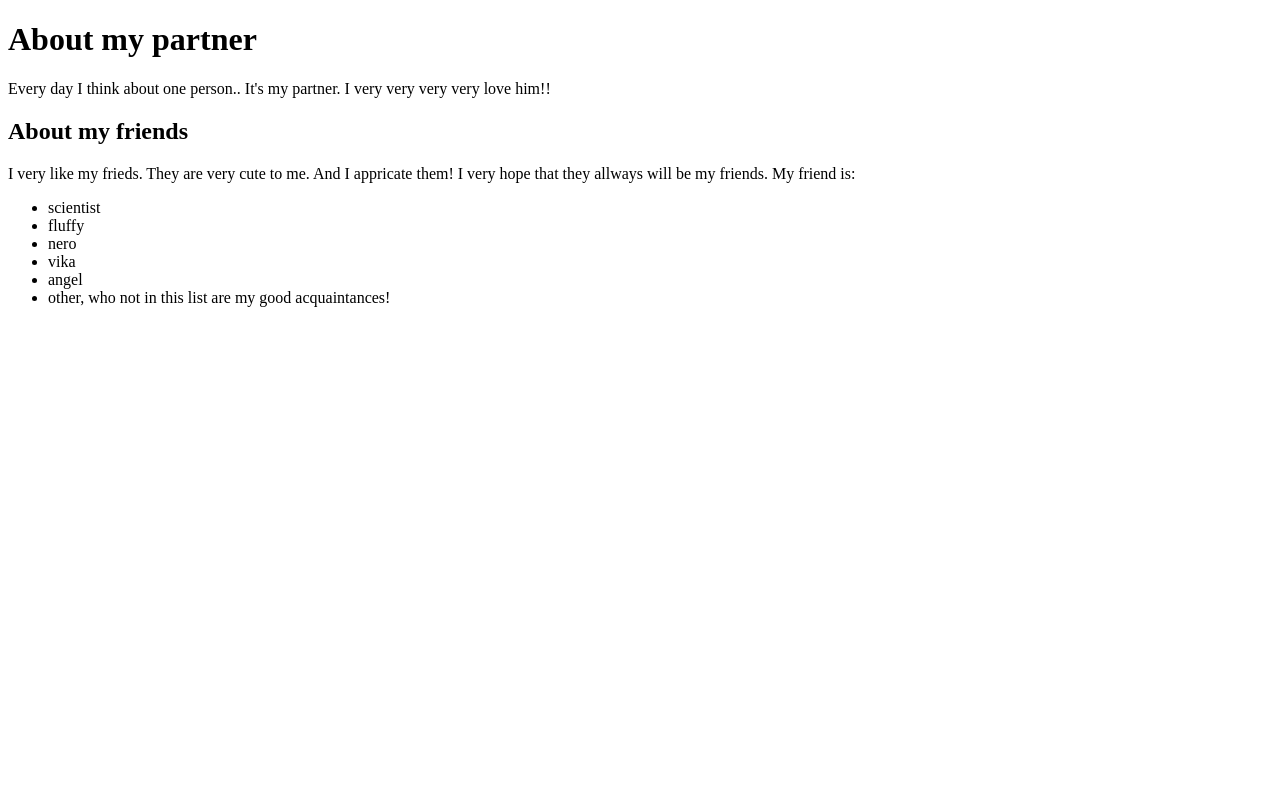
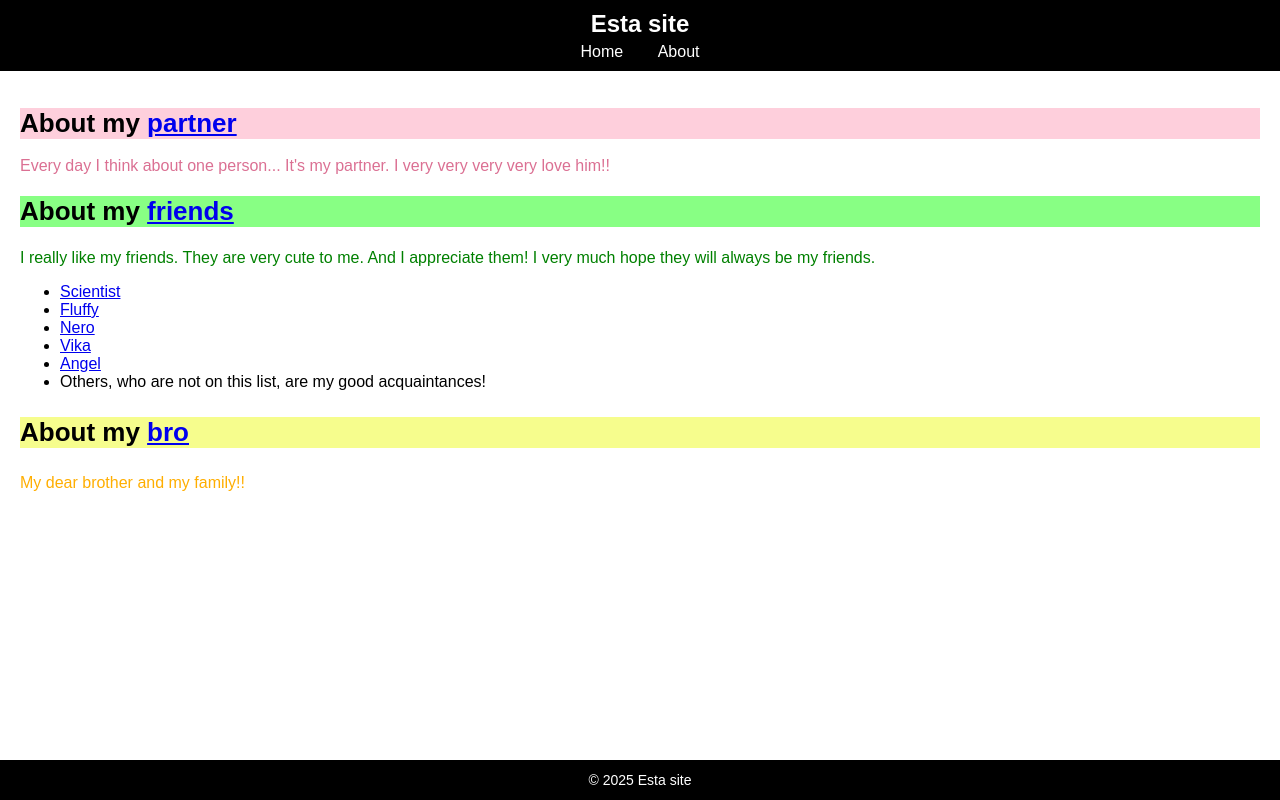
Before and after one commit to Kseniia-Koftunova/my-website, a plain HTML site: page index.html in a window 1280 px wide. Drawn offline with Linux system fonts and the light colour scheme.

Commit message:
Add files via upload

```diff
--- a/index.html
+++ b/index.html
@@ -1,26 +1,90 @@
 <!DOCTYPE html>
 <html lang="en">
 <head>
-        <title> Esta site </title>
+  <meta charset="UTF-8" />
+  <link rel="stylesheet" href="style.css" />
+  <title>Esta site</title>
 
+  <style>
+    h2 {
+      background: #88ff84;
+    }
+    h1 {
+      background-color: #fecfdc;
+    }
+    h3 {
+      background-color: #f6fd8d;
+    }
+
+    html, body {
+      height: 100%;
+      margin: 0;
+    }
+
+    .wrapper {
+      display: flex;
+      flex-direction: column;
+      min-height: 100vh;
+    }
+
+    main {
+      flex: 1;
+      padding: 20px;
+    }
+
+    .site-footer {
+      height: 100px;
+      line-height: 100px;
+      background-color: dimgray;
+      color: white;
+      text-align: center;
+    }
+  </style>
 </head>
+
 <body>
-        <h1>About my partner</h1>
-        <p>Every day I think about one person.. It's my partner. I very very very very love him!!</p>
+  <div class="wrapper">
+    <header class="site-header">
+      <div class="logo">Esta site</div>
+      <nav class="nav">
+        <a class="link" href="index.html">Home</a>
+        <a class="link" href="about.html">About</a>
+      </nav>
+    </header>
 
-        <h2>
-            About my friends
+    <main>
+      <h1 id="main-title">
+        About my
+        <a href="https://drive.google.com/file/d/1kP0EXCHIfGPP4QZwHh9Uvf_0HW8e4TPS/view?usp=sharing">partner</a>
+      </h1>
+      <p style="color: palevioletred;">Every day I think about one person... It's my partner. I very very very very love him!!</p>
+
+      <h2 id="main-title">
+        About my
+        <a href="https://drive.google.com/file/d/1p9tr96Vn9zQpGY6v8MiIHG9DiReestCi/view?usp=sharing">friends</a>
       </h2>
-        <p> I very like my frieds. They are very cute to me. And I appricate them! I very hope that they allways will be my friends. My friend is:</p>
+      <p style="color: green;">
+        I really like my friends. They are very cute to me. And I appreciate them! I very much hope they will always be my friends.
+      </p>
       <ul>
-            <li>scientist</li>
-            <li>fluffy</li>
-            <li>nero</li>
-            <li>vika</li>
-            <li>angel</li>
-            <li>other, who not in this list are my good acquaintances!</li>
+        <li><a href="https://drive.google.com/file/d/1hUEvBWZ_MChMWUnh5rQGOg1Q0oanySD_/view?usp=sharing">Scientist</a></li>
+        <li><a href="https://drive.google.com/file/d/13DnKn3ib_-yy2Z-YPggaqMHceF59sqN9/view?usp=sharing">Fluffy</a></li>
+        <li><a href="https://drive.google.com/file/d/1O-aClIkFvGTm9moTijKrYEqsTi3NmsRc/view?usp=sharing">Nero</a></li>
+        <li><a href="https://drive.google.com/file/d/17WRMv2XUtymbYBKBfqb28F6I2jVE5KN9/view?usp=sharing">Vika</a></li>
+        <li><a href="https://drive.google.com/file/d/1i-gdclL1jAEhtXB5R3r96jPQbnbM88YE/view?usp=sharing">Angel</a></li>
+        <li>Others, who are not on this list, are my good acquaintances!</li>
       </ul>
 
+      <h3 id="main-title">
+        About my
+        <a href="https://drive.google.com/file/d/11hPBxp3qoBVgqGOVjPfOUQdUu6YKtV6g/view?usp=sharing">bro</a>
+      </h3>
+      <p style="color: rgb(255, 174, 0);">My dear brother and my family!!</p>
+    </main>
 
+    <footer class="footer">
+      © 2025 Esta site
+    </footer>
+  </div>
 </body>
 </html>
--- /dev/null
+++ b/style.css
@@ -0,0 +1,50 @@
+body {
+    margin: 0;
+    font-family: Arial, sans-serif;
+  }
+
+  .site-header {
+    background-color: black;
+    padding: 10px 0;
+    text-align: center;
+  }
+
+  .logo {
+    color: white;
+    font-size: 24px;
+    font-weight: bold;
+    margin-bottom: 5px;
+  }
+
+  .nav .link {
+    color: white;
+    text-decoration: none;
+    margin: 0 15px;
+    font-size: 16px;
+  }
+
+  .nav .link:hover {
+    text-decoration: underline;
+  }
+  #unique-header {
+    font-size: 26px; }
+
+    #main-title {
+        font-size: 26px;}
+
+
+    .wrapper {
+        min-height: calc(100vh - 40px);
+      }
+
+
+
+    .footer{
+        height: 40px;
+        background-color: black;
+        color: white;
+        text-align: center;
+        line-height: 40px;
+        font-size: 14px;
+        margin-top: 20px;
+      }
```
Also changed, not shown: about.html (added, +31 -0 lines). Lines whose indentation alone changed are shown as unchanged.
